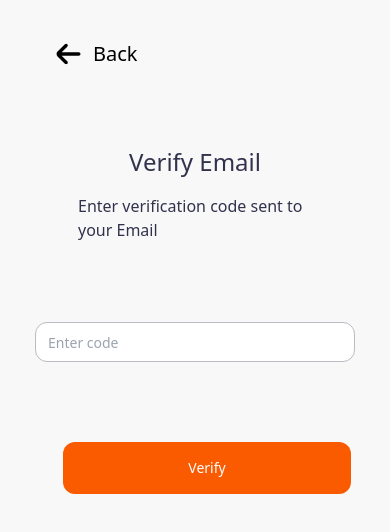
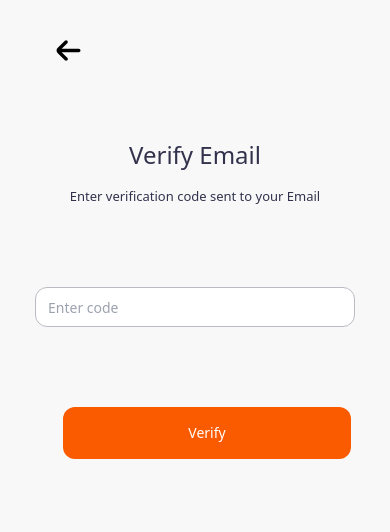
Before and after one commit to Stutern-Project-23/Group-4-Mealy-Project-Team-2A, a React (Create React App) app: page /verify-account in a window 390 px wide. Shown: the top 532 px of the page. Built offline with nearby package versions, Linux system fonts and the light colour scheme.

Commit message:
added responsiveness

```diff
--- a/src/components/homePage/Header.js
+++ b/src/components/homePage/Header.js
@@ -1,6 +1,7 @@
 import React from "react";
 import Logo from "../Logo";
 import HeaderItems from "./HeaderItems";
+import { NavLink } from "react-router-dom";
 const Header = () => {
   return (
     <>
--- a/src/components/landingPage/Header.js
+++ b/src/components/landingPage/Header.js
@@ -3,12 +3,15 @@ import HeaderItems from "./HeaderItems";
 import Button from "./HeaderButtons";
 import Logo from "../Logo";
 import HeaderButtons from "./HeaderButtons";
+import { NavLink } from "react-router-dom";
 
 const Header = () => {
   return (
     <>
       <div className="flex justify-between mx-12 mt-6 mb-14">
-        <Logo />
+        <NavLink to="/">
+          <Logo />
+        </NavLink>
         <div className="flex space-x-8  items-center ">
           <HeaderItems title="/" text="Home" />
           <HeaderItems text="How to Order" />
--- a/src/pages/accountVerification/AccountVerification.js
+++ b/src/pages/accountVerification/AccountVerification.js
@@ -4,9 +4,10 @@ import Image from "../../assets/signin.png";
 import Input from "../../components/Input.js";
 import Button from "../../components/Button.js";
 import BackArrow from "../../assets/back-arrow-responsive.svg";
-import { NavLink } from "react-router-dom";
+import { NavLink, useNavigate } from "react-router-dom";
 
 const AccountVerification = () => {
+  const navigate = useNavigate();
   return (
     <div className="flex ">
       <div className="w-full lg:w-1/2">
@@ -16,16 +17,18 @@ const AccountVerification = () => {
           </NavLink>
         </div>
         <NavLink to="/signup">
-          <div className="mt-10 ml-14 flex flex-row gap-x-3 lg:hidden cursor-pointer">
+          <div
+            className="mt-10 ml-14 flex flex-row gap-x-3 lg:hidden cursor-pointer"
+            onClick={() => navigate(-1)}
+          >
             <img src={BackArrow} />
-            <p className="text-xl font-medium"> Back</p>
           </div>
         </NavLink>
-        <div className="flex flex-col justify-center items-center lg:items-start mt-[20%] mx-[20%] w-[60%]">
+        <div className="flex flex-col justify-center items-center lg:items-start mt-[20%] mx-[15%] w-[70%]">
           <h2 className=" text-2xl font-medium mb-4 text-[#32324D]">
             Verify Email
           </h2>
-          <p className="font-normal text-[#32324D] mb-20">
+          <p className="text-[13px] md:text-base font-normal text-[#32324D] mb-20">
             Enter verification code sent to your Email
           </p>
           <Input type="text" placeholder="Enter code" />
```
